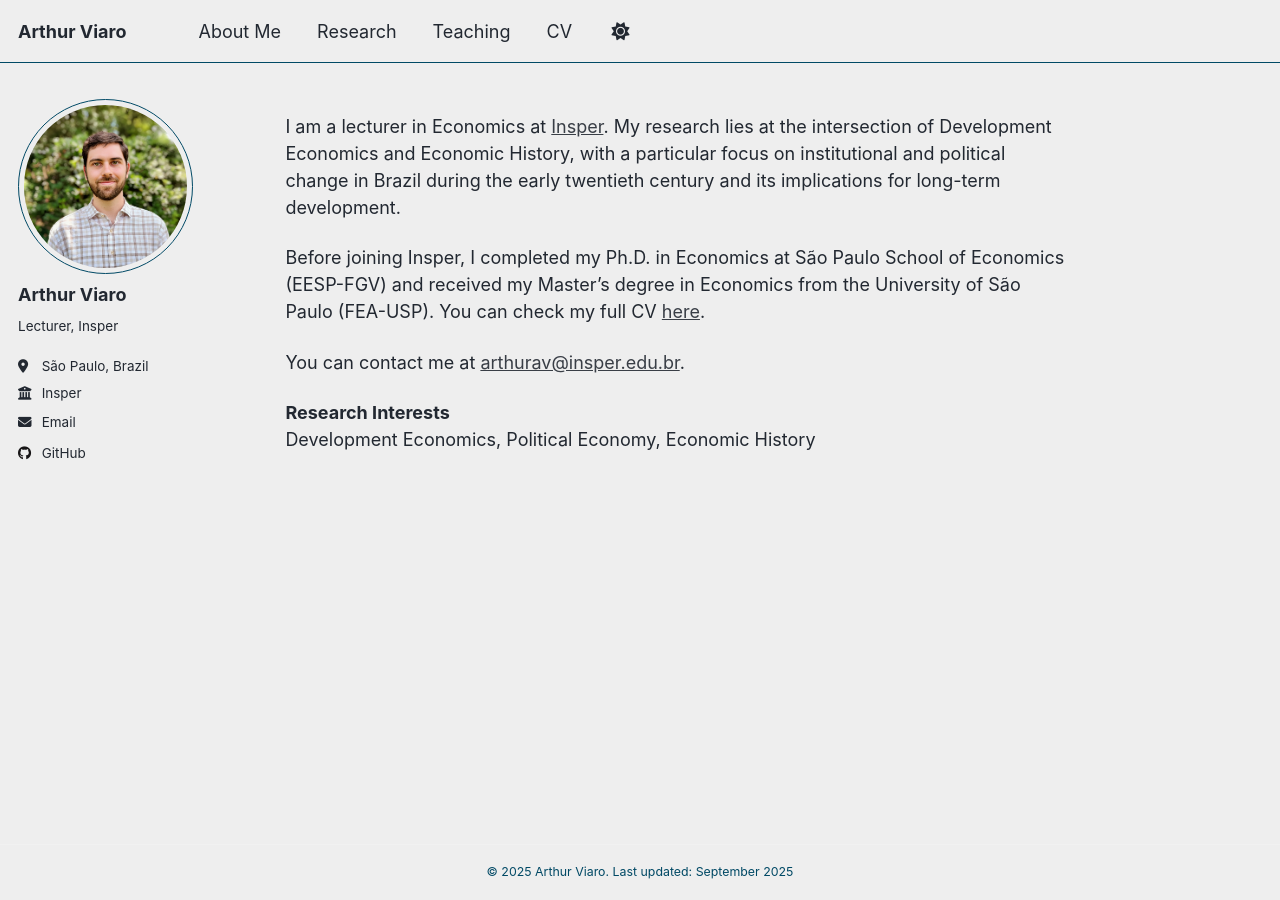
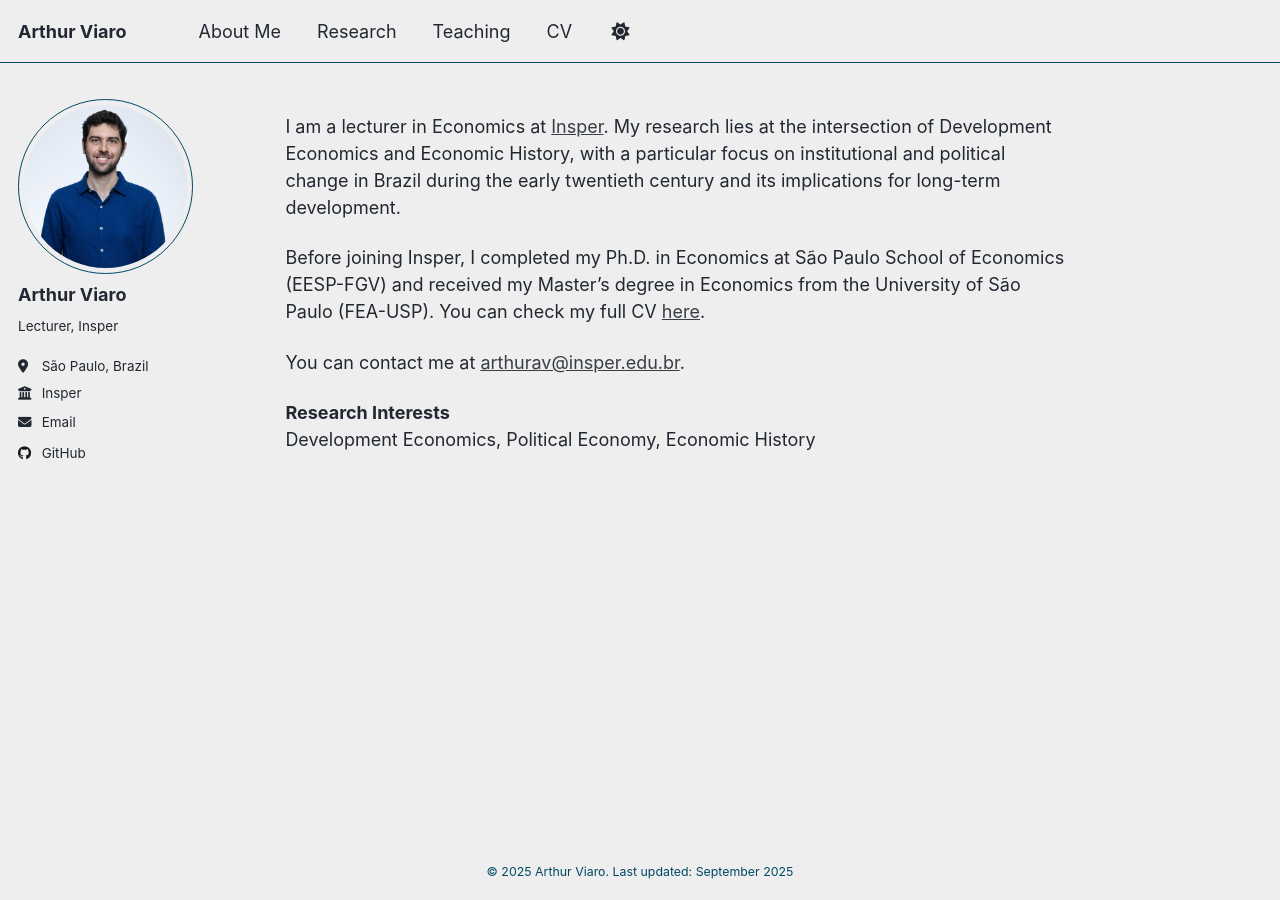
Before and after one commit to arthurviaro/arthurviaro.github.io, a Jekyll site: the page built from _pages/about.md, in a window 1280 px wide. Built offline with Jekyll 4.4.1, drawn with Linux system fonts in a browser that asks for light colours; a script that is not in the unit is left out.

Commit message:
update avatar

```diff
--- a/_config.yml
+++ b/_config.yml
@@ -22,7 +22,7 @@ repository               : "arthurviaro/arthurviaro.github.io"
 #               Additional customization can be done by editing /_includes/author-profile.html
 author:
   # Biographic information
-  avatar           : "avatar.png"
+  avatar           : "avatar-insper.jpg"
   name             : "Arthur Viaro"
   pronouns         : # example: "she/her"
   bio              : "Lecturer, Insper"
```
Also changed, not shown: images/avatar-insper.jpg (added), 1 other file.
